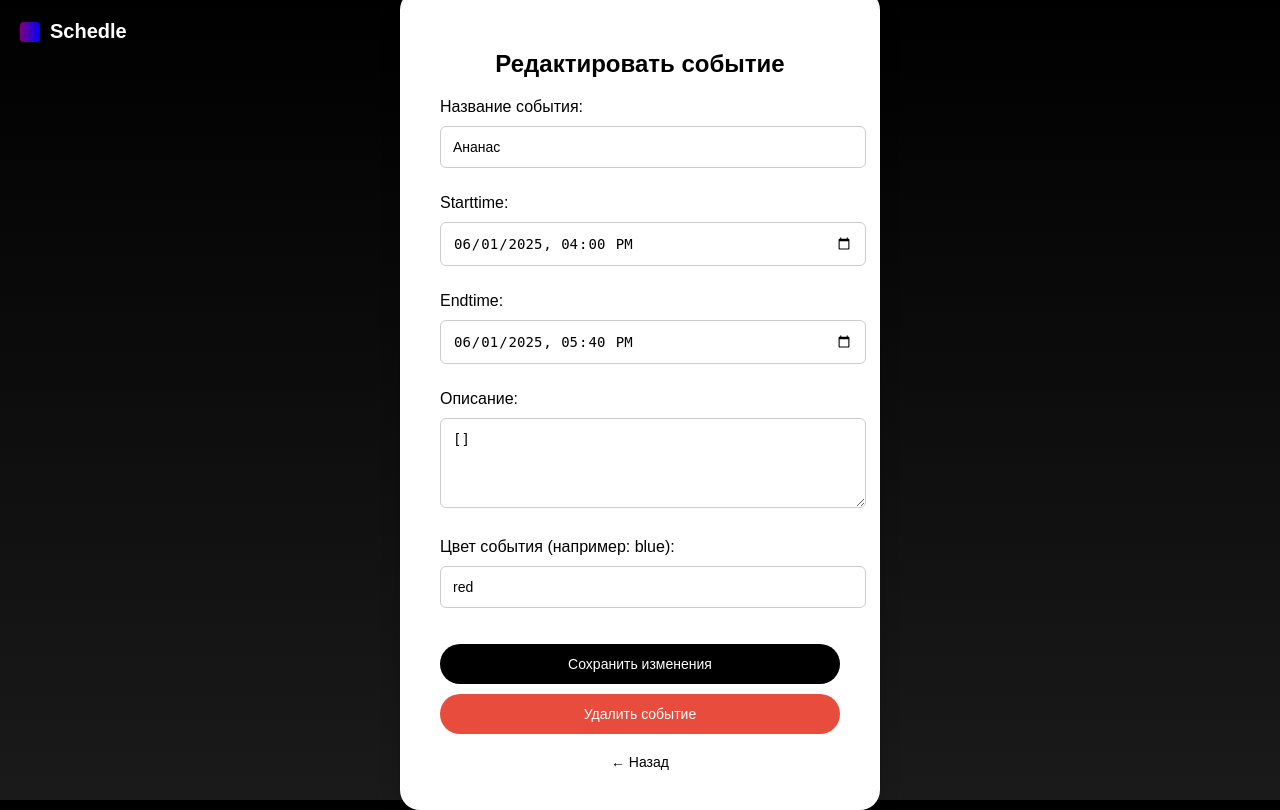
After one commit to erzo33333/VVPDProject, a Django app: page /event/1/edit/ in a window 1280 px wide. The commit adds this page. Run offline with Django 5.2, Linux system fonts and the light colour scheme; a user stored in the database is signed in; data comes from the database, SQL or seed files in the repository; both versions use the stored data as it was after the commit.

Commit message:
Просмотр, редактирование и удаление событий

```diff
--- a/VVPD/VVPD/urls.py
+++ b/VVPD/VVPD/urls.py
@@ -17,7 +17,7 @@ Including another URLconf
 from django.contrib import admin
 from django.urls import path
 from django.urls import include
-from main.views import main_page, index_page, second_page, user_login, register, user_logout, create_event, accept_friend_request, reject_friend_request,send_friend_request, friends_view, remove_friend
+from main.views import main_page, index_page, second_page, user_login, register, user_logout, create_event, accept_friend_request, reject_friend_request,send_friend_request, friends_view, remove_friend, edit_event, delete_event, event_list
 
 
 urlpatterns = [
@@ -34,4 +34,7 @@ urlpatterns = [
     path('send_friend_request/<int:user_id>/', send_friend_request, name='send_friend_request'),
     path('friends/', friends_view, name='friends'),
     path('remove_friend/<int:user_id>/', remove_friend, name='remove_friend'),
+    path('event/<int:event_id>/edit/', edit_event, name='edit_event'),
+    path('event/<int:event_id>/delete/', delete_event, name='delete_event'),
+    path('events/', event_list, name='event_list'),
 ]
--- a/VVPD/main/forms.py
+++ b/VVPD/main/forms.py
@@ -37,6 +37,12 @@ class RegistrationForm(forms.ModelForm):
 
 
 class EventForm(forms.ModelForm):
+    StartTime = forms.DateTimeField(
+        widget=forms.DateTimeInput(attrs={'type': 'datetime-local'}, format='%Y-%m-%dT%H:%M')
+    )
+    EndTime = forms.DateTimeField(
+        widget=forms.DateTimeInput(attrs={'type': 'datetime-local'}, format='%Y-%m-%dT%H:%M')
+    )
 
     class Meta:
         model = Event
@@ -50,8 +56,14 @@ class EventForm(forms.ModelForm):
         }
         widgets = {
             'Title': forms.TextInput(attrs={'placeholder': 'Название события'}),
-            'StartTime': forms.DateTimeInput(attrs={'type': 'datetime-local'}),
-            'EndTime': forms.DateTimeInput(attrs={'type': 'datetime-local'}),
             'Description': forms.Textarea(attrs={'rows': 4}),
             'Colour': forms.TextInput(attrs={'placeholder': 'Цвет события (например: blue)'}),
         }
+
+    def __init__(self, *args, **kwargs):
+        super().__init__(*args, **kwargs)
+        # Преобразуем даты в формат для datetime-local, чтобы при редактировании корректно показывались значения
+        for field in ['StartTime', 'EndTime']:
+            value = self.initial.get(field) or (self.instance and getattr(self.instance, field))
+            if value:
+                self.initial[field] = value.strftime('%Y-%m-%dT%H:%M')
--- a/VVPD/main/urls.py
+++ b/VVPD/main/urls.py
@@ -16,4 +16,8 @@ urlpatterns = [
     path('send_friend_request/<int:user_id>/', views.send_friend_request, name='send_friend_request'),
     path('friends/', views.friends_view, name='friends'),
     path('remove_friend/<int:user_id>/', views.remove_friend, name='remove_friend'),
+    path('event/<int:event_id>/edit/', views.edit_event, name='edit_event'),
+    path('event/<int:event_id>/delete/', views.delete_event, name='delete_event'),
+    path('events/', views.event_list, name='event_list'),
+    path('events/<int:event_id>/edit/', views.edit_event, name='edit_event'),
 ]
--- a/VVPD/main/views.py
+++ b/VVPD/main/views.py
@@ -183,3 +183,40 @@ def remove_friend(request, user_id):
     friend = get_object_or_404(User, id=user_id)
     request.user.Friends.remove(friend)
     return redirect('friends')
+
+
+from django.shortcuts import render, get_object_or_404, redirect
+from .models import Event
+from .forms import EventForm
+from django.contrib.auth.decorators import login_required
+
+
+@login_required
+def edit_event(request, event_id):
+    event = get_object_or_404(Event, id=event_id)
+
+    if request.method == 'POST':
+        form = EventForm(request.POST, instance=event)
+        if form.is_valid():
+            form.save()
+            return redirect('main page')  # или куда ты хочешь перенаправить
+    else:
+        form = EventForm(instance=event)
+
+    return render(request, 'EditEvent.html', {'form': form, 'event': event})
+
+
+@login_required
+def delete_event(request, event_id):
+    event = get_object_or_404(Event, id=event_id)
+    if request.method == 'POST':
+        event.delete()
+        return redirect('main page')
+    return redirect('EditEvent', event_id=event.id)
+
+
+
+@login_required
+def event_list(request):
+    events = Event.objects.filter(Creator=request.user)
+    return render(request, 'EventList.html', {'events': events})
--- /dev/null
+++ b/VVPD/templates/EditEvent.html
@@ -0,0 +1,126 @@
+<!DOCTYPE html>
+<html lang="ru">
+<head>
+    <meta charset="UTF-8">
+    <title>Редактирование события | Schedle</title>
+    <style>
+        body {
+            margin: 0;
+            padding: 0;
+            font-family: sans-serif;
+            background: linear-gradient(to bottom, #000000, #1a1a1a);
+            display: flex;
+            justify-content: center;
+            align-items: center;
+            height: 100vh;
+        }
+
+        .container {
+            background: white;
+            padding: 40px;
+            border-radius: 20px;
+            box-shadow: 0 0 20px rgba(0,0,0,0.2);
+            width: 400px;
+            text-align: center;
+        }
+
+        h2 {
+            font-size: 24px;
+            margin-bottom: 20px;
+        }
+
+        form {
+            text-align: left;
+        }
+
+        input, textarea {
+            width: 100%;
+            padding: 12px;
+            margin: 10px 0;
+            border: 1px solid #ccc;
+            border-radius: 6px;
+            font-size: 14px;
+        }
+
+        button {
+            width: 100%;
+            padding: 12px;
+            background-color: black;
+            color: white;
+            border: none;
+            border-radius: 30px;
+            font-size: 14px;
+            cursor: pointer;
+            margin-top: 10px;
+        }
+
+        button:hover {
+            background-color: #333;
+        }
+
+        .delete-button {
+            background-color: #e74c3c;
+            margin-top: 10px;
+        }
+
+        .delete-button:hover {
+            background-color: #c0392b;
+        }
+
+        .logo {
+            position: absolute;
+            top: 20px;
+            left: 20px;
+            color: white;
+            font-weight: bold;
+            font-size: 20px;
+            display: flex;
+            align-items: center;
+            gap: 10px;
+        }
+
+        .logo-icon {
+            width: 20px;
+            height: 20px;
+            background: linear-gradient(to right, purple, blue);
+            border-radius: 4px;
+        }
+
+        .back-link {
+            display: block;
+            margin-top: 20px;
+            text-align: center;
+            font-size: 14px;
+            color: #000;
+            text-decoration: none;
+        }
+
+        .back-link:hover {
+            text-decoration: underline;
+        }
+    </style>
+</head>
+<body>
+    <div class="logo">
+        <div class="logo-icon"></div>
+        Schedle
+    </div>
+
+    <div class="container">
+        <h2>Редактировать событие</h2>
+
+        <form method="post">
+            {% csrf_token %}
+            {{ form.as_p }}
+            <button type="submit">Сохранить изменения</button>
+        </form>
+
+        <form method="post" action="{% url 'delete_event' event.id %}">
+            {% csrf_token %}
+            <button type="submit" class="delete-button">Удалить событие</button>
+        </form>
+
+        <a href="{% url 'main page' %}" class="back-link">← Назад</a>
+    </div>
+</body>
+</html>
```
Also changed, not shown: VVPD/templates/EventList.html (added, +112 -0 lines), VVPD/templates/MainPage.html (+4 -3 lines), VVPD/db.sqlite3, VVPD/main/migrations/0001_initial.py (added).
